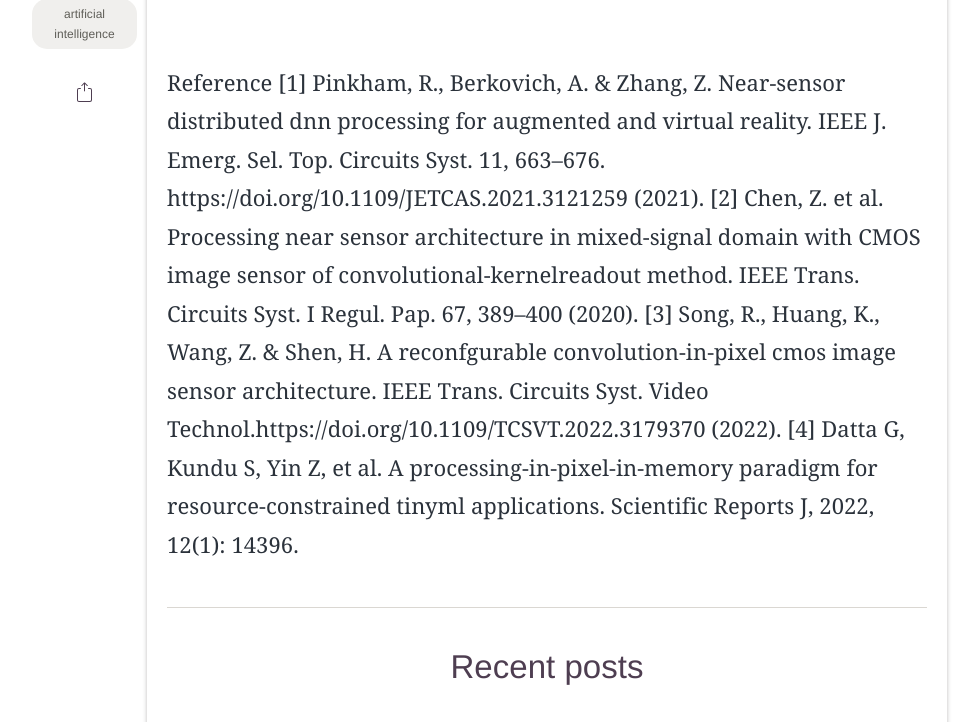
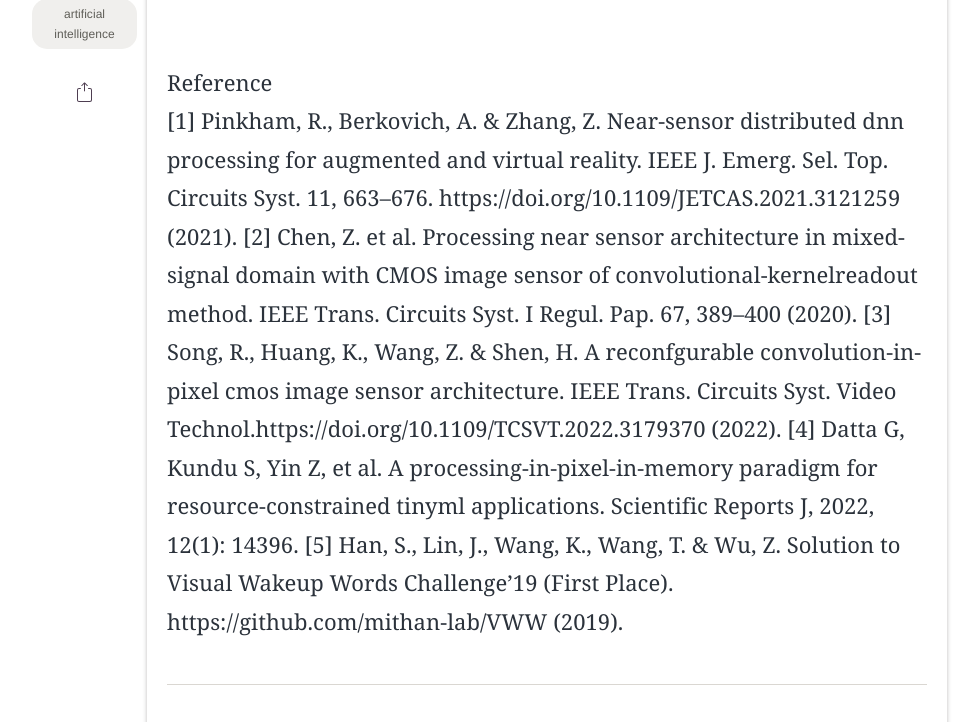
Before and after one commit to echip-from-elab/echip-from-elab.github.io, a Jekyll site: the page built from _posts/2021-04-20-From_Sensing_To_Heterogeneous_NoC.md, in a window 1280 px wide and 1400 px high, scrolled down 5130 px, cut to the strip 193-915 px from the top of the window. Shown: the whole strip, without its empty margins (93-1073 px from the left). Built offline with Jekyll 4.4.1, drawn with Linux system fonts in a browser that asks for light colours; some web fonts are replaced; some of the changed text lies outside the part shown.

Commit message:
front page

```diff
--- a/_posts/2021-04-20-From_Sensing_To_Heterogeneous_NoC.md
+++ b/_posts/2021-04-20-From_Sensing_To_Heterogeneous_NoC.md
@@ -27,7 +27,7 @@ The P<sup>2</sup>M pixel array significantly advances deep learning hardware by
 <center> Figure 2. Circuit techniques for P<sup>2</sup>M based sensing architecture. </center>
 <br>
 
-Fig. 3 illustrates the complete algorithm flow and module mapping for a P<sup>2</sup>M based imaging system. Beyond the P<sup>2</sup>M block, the inferencing model incorporates a near-sensor processing (NSP) module for the remaining neural network layers and an MCU equipped with robust co-processing communication and interrupt capabilities. This heterogeneous integration of P<sup>2</sup>M and PIS enables direct processing of raw sensor data into an extracted latent feature map, ready for downstream tasks. By verificating on the VMM dataset, the P<sup>2</sup>M-enabled custom model significantly reduces computational demands. It cuts Multiply-Accumulate operations (MAdds) by approximately 7.15$\times$ and peak memory usage by about 25.1$\times$ for 560 × 560 image resolution. This comes with a minimal 1.47% drop in test accuracy compared to the uncompressed baseline model. This substantial memory reduction allows our P<sup>2</sup>M model to even run on tiny microcontrollers with just 270KB of on-chip SRAM. While both baseline and custom model accuracies decrease with reduced image resolution (with a more notable drop for the custom model), this highlights the importance of high-resolution images for optimal performance.
+Fig. 3 illustrates the complete algorithm flow and module mapping for a P<sup>2</sup>M based imaging system. Beyond the P<sup>2</sup>M block, the inferencing model incorporates a near-sensor processing (NSP) module for the remaining neural network layers and an MCU equipped with robust co-processing communication and interrupt capabilities. This heterogeneous integration of P<sup>2</sup>M and PIS enables direct processing of raw sensor data into an extracted latent feature map, ready for downstream tasks. By verificating on the VWW [5] dataset, the P<sup>2</sup>M-enabled custom model significantly reduces computational demands. It cuts Multiply-Accumulate operations (MAdds) by approximately 7.15$\times$ and peak memory usage by about 25.1$\times$ for 560 × 560 image resolution. This comes with a minimal 1.47% drop in test accuracy compared to the uncompressed baseline model. This substantial memory reduction allows our P<sup>2</sup>M model to even run on tiny microcontrollers with just 270KB of on-chip SRAM. While both baseline and custom model accuracies decrease with reduced image resolution (with a more notable drop for the custom model), this highlights the importance of high-resolution images for optimal performance.
 <br>
 <div align="center">
   <img src="https://github.com/echip-from-elab/echip-from-elab.github.io/blob/main/assets/img/posts/20210420/dataflow.png?raw=true" width="320" height="140">
@@ -42,8 +42,9 @@ Comparing standard models with P<sup>2</sup>M-implemented counterparts reveals s
 </div>
 <center> Figure 4. Layout design of 3x3 P<sup>2</sup>M sensor array and integrated SoC. </center>
 <br>
-Reference
+Reference<br>
 [1] Pinkham, R., Berkovich, A. & Zhang, Z. Near-sensor distributed dnn processing for augmented and virtual reality. IEEE J. Emerg. Sel. Top. Circuits Syst. 11, 663–676. https://doi.org/10.1109/JETCAS.2021.3121259 (2021).
 [2] Chen, Z. et al. Processing near sensor architecture in mixed-signal domain with CMOS image sensor of convolutional-kernelreadout method. IEEE Trans. Circuits Syst. I Regul. Pap. 67, 389–400 (2020).
 [3] Song, R., Huang, K., Wang, Z. & Shen, H. A reconfgurable convolution-in-pixel cmos image sensor architecture. IEEE Trans. Circuits Syst. Video Technol.https://doi.org/10.1109/TCSVT.2022.3179370 (2022).
 [4] Datta G, Kundu S, Yin Z, et al. A processing-in-pixel-in-memory paradigm for resource-constrained tinyml applications. Scientific Reports J, 2022, 12(1): 14396.
+[5] Han, S., Lin, J., Wang, K., Wang, T. & Wu, Z. Solution to Visual Wakeup Words Challenge'19 (First Place). https://github.com/mithan-lab/VWW (2019).
```
